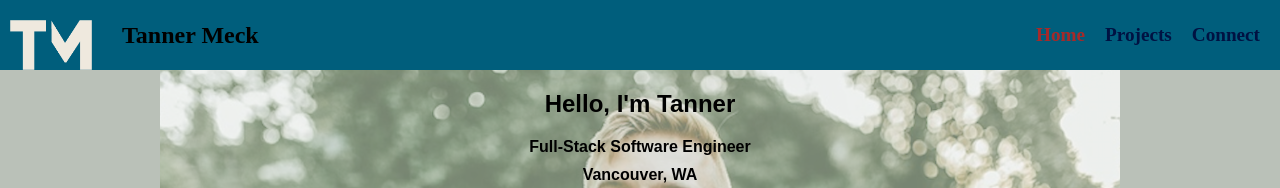
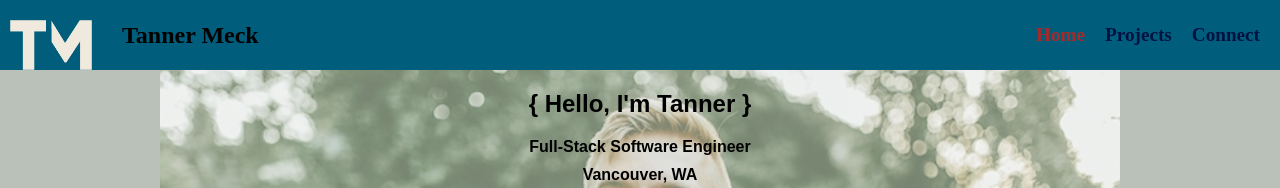
Before and after one commit to tannermeck/Graduate-Portfolio, a React app: page / in a window 1280 px wide. Shown: the top 188 px of the page. Built offline with nearby package versions, Linux system fonts and the light colour scheme.

Commit message:
portfolio ready for deployment

```diff
--- a/src/views/home/Home.jsx
+++ b/src/views/home/Home.jsx
@@ -7,13 +7,13 @@ import email from '../../assets/email.png';
 import { useEffect, useState } from 'react';
 
 export default function Home(){
-    const [loading, setLoading] = useState(false);
+    const [loading, setLoading] = useState(true);
 
     useEffect(()=> {
         const loader = () => {
             setTimeout(()=> {
                 setLoading(false);
-            }, 5000)
+            }, 3500)
         }
         loader();
     }, []);
@@ -22,7 +22,7 @@ export default function Home(){
     return (
         <article className={style.homeContainer}>
             <div className={style.homeHeading}>
-                <h1 className={style.homeName}>Hello, I'm Tanner</h1>
+                <h1 className={style.homeName}>{`{ Hello, I'm Tanner }`}</h1>
                 <p className={style.title}>Full-Stack Software Engineer</p>
                 <p className={style.location}>Vancouver, WA</p>
                 <span className={style.links}>
--- a/src/views/projects/Projects.jsx
+++ b/src/views/projects/Projects.jsx
@@ -31,7 +31,7 @@ import github from '../../assets/github.png';
 import whiteGithub from '../../assets/github-white.png';
 
 export default function Projects(){
-    const [loading, setLoading] = useState(false);
+    const [loading, setLoading] = useState(true);
 
     useEffect(()=> {
         const loader = () => {
```
